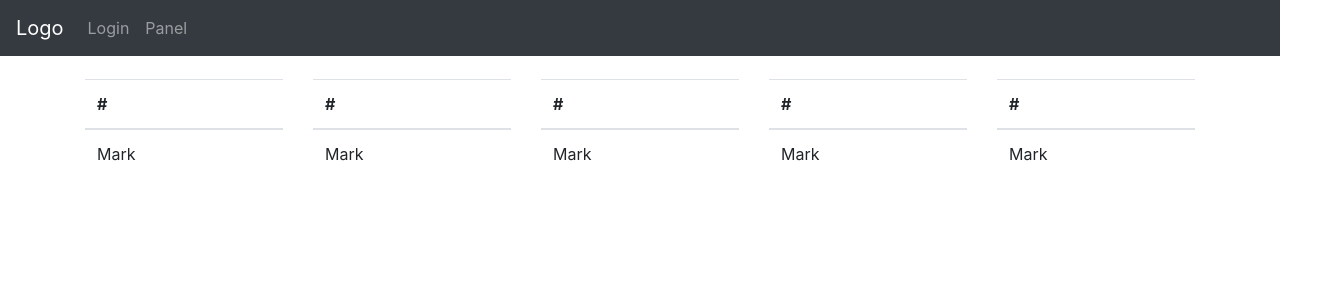
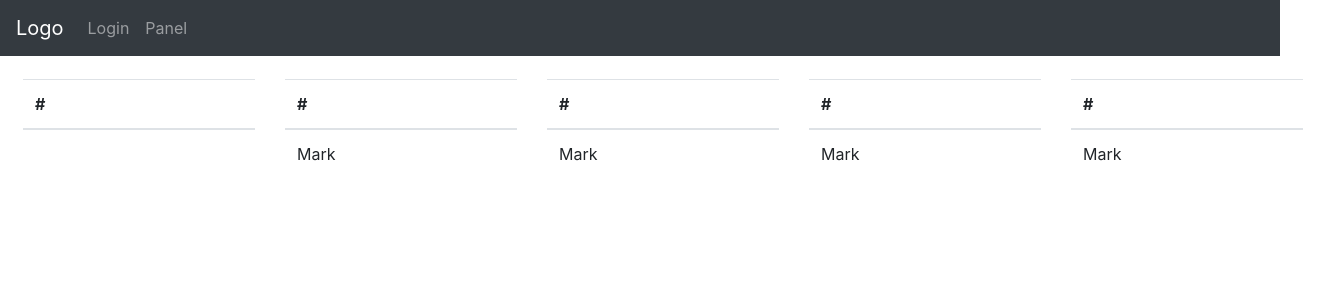
Before and after one commit to alexnro/Panel-Kanban, a React (Create React App) app in the folder panel-front/: page /panel in a window 1280 px wide. Shown: the top 300 px of the page, 1318 px wide, since content can reach past the window. Built offline with nearby package versions, Linux system fonts and the light colour scheme.

Commit message:
añadido algo de estilo a la tabla

```diff
--- a/panel-front/src/App.js
+++ b/panel-front/src/App.js
@@ -4,6 +4,7 @@ import './App.css';
 import Header from './containers/Header/Header';
 import Login from './containers/Login/Login';
 import Panel from './containers/Panel/Panel';
+import Tareas from './components/Tareas/Tareas';
 
 
 const App = () => (
@@ -12,6 +13,7 @@ const App = () => (
     <Header />
     <Route exact path="/login" component={Login} />
     <Route path="/panel" component={Panel} />
+    <Route path="/spring" component={Tareas} />
   </div>
 
 )
--- a/panel-front/src/containers/Panel/Panel.css
+++ b/panel-front/src/containers/Panel/Panel.css
@@ -1,3 +1,4 @@
 .Contenedor{
     margin: 23px;
+    width: 100%;
 }
--- a/panel-front/src/containers/Panel/Panel.js
+++ b/panel-front/src/containers/Panel/Panel.js
@@ -1,5 +1,5 @@
 import React, { Component } from 'react';
-import { Container, Row, Col } from 'react-bootstrap';
+import { Row, Col } from 'react-bootstrap';
 
 import './Panel.css';
 
@@ -8,7 +8,6 @@ class Panel extends Component {
     render() {
 
         let columnas = (
-            <Container>
                 <Row>
                     <Col>
                         <div className="table-responsive">
@@ -20,7 +19,9 @@ class Panel extends Component {
                                 </thead>
                                 <tbody>
                                     <tr>
-                                        <td>Mark</td>
+                                        <td>
+
+                                        </td>
                                     </tr>
                                 </tbody>
                             </table>
@@ -91,7 +92,6 @@ class Panel extends Component {
                         </div>
                     </Col>
                 </Row>
-            </Container>
         );
 
         return (
```
